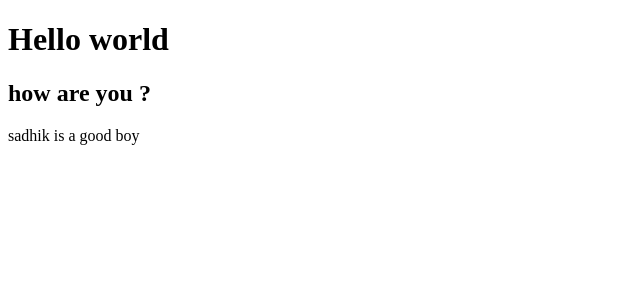
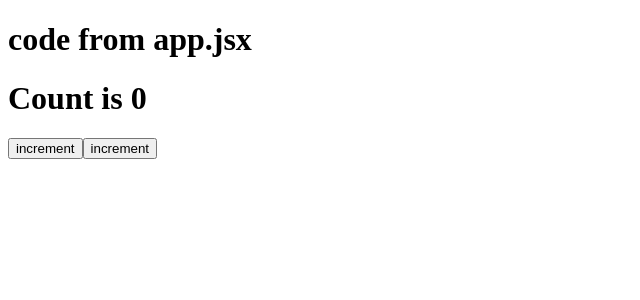
Before and after one commit to shaik-sadhiks007/batch3and4react, a React (Vite) app: page / in a window 1280 px wide. Shown: the top 300 px of the page, without its empty margins (0-640 px from the left). Built offline with nearby package versions, Linux system fonts and the light colour scheme.

Commit message:
login and register components explained

```diff
--- a/src/App.jsx
+++ b/src/App.jsx
@@ -1,3 +1,6 @@
+import Login from './signup/Login'
+import Register from './signup/Register'
+import Newfile from './Newfile';
 
 
 function App() {
@@ -5,7 +8,14 @@ function App() {
 
   // javascript code written in the above of the return keyword
 
-  let username = 'sadhik';
+  let count = 0;
+
+  console.log(count, 'count')
+
+
+  function increment() {
+    console.log('increment function')
+  }
 
 
 
@@ -16,11 +26,35 @@ function App() {
 
       {/* empty tags called as react fragment */}
 
-      <h1>Hello world</h1>
+      <h1>code from app.jsx</h1>
 
-      <h2>how are you ?</h2>
+      <h1>
+        Count is {count}
+      </h1>
 
-      <p> {username} is a good boy</p>
+
+      {/* <button onClick={increment}>
+        increment
+      </button> */}
+
+      <button onClick={() => increment()}>
+        increment
+      </button>
+
+      <button onClick={increment()}>
+        increment
+      </button>
+
+
+
+      {/* <Newfile />
+
+      <Register /> */}
+
+      {/*  <Login />  function call */}
+
+
+
 
 
     </div>
--- /dev/null
+++ b/src/Newfile.jsx
@@ -0,0 +1,13 @@
+
+
+function Newfile() {
+
+    return(
+
+        <div>
+            <h1>New file</h1>
+        </div>
+    )
+}
+
+export default Newfile;
--- /dev/null
+++ b/src/signup/Login.jsx
@@ -0,0 +1,18 @@
+
+
+function Login() {
+
+
+
+    return (
+
+        <div>
+
+            <h1>login page</h1>
+            <h2>testing in login page</h2>
+
+        </div>
+    )
+}
+
+export default Login
--- /dev/null
+++ b/src/signup/Register.jsx
@@ -0,0 +1,12 @@
+
+import React from 'react'
+
+function Register() {
+    return (
+        <div>
+            <h1>Register</h1>
+        </div>
+    )
+}
+
+export default Register
```
Also changed, not shown: src/classNotes/syntax.txt.
